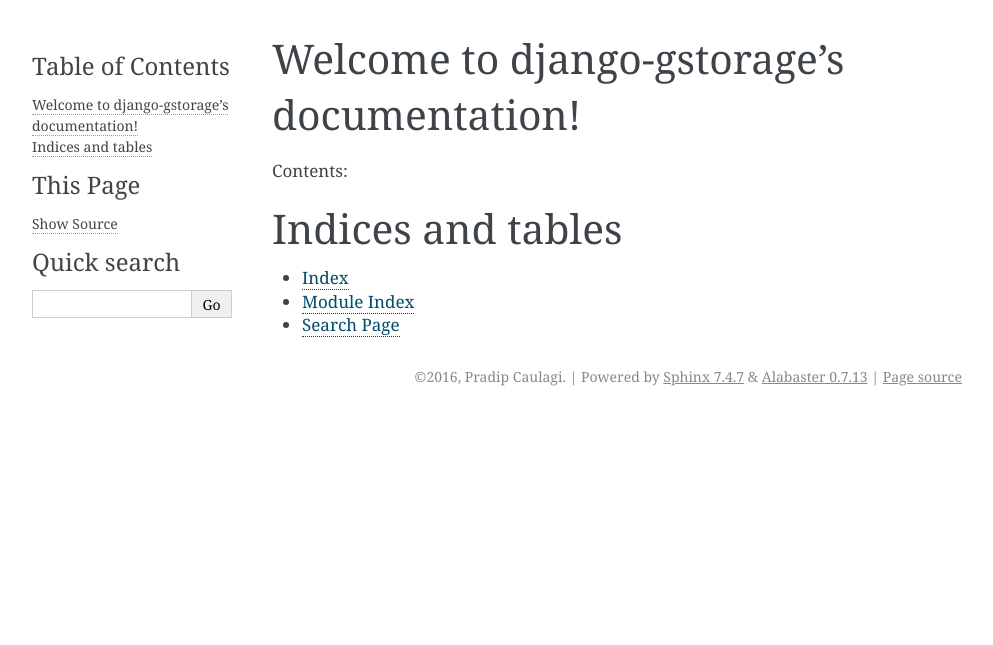
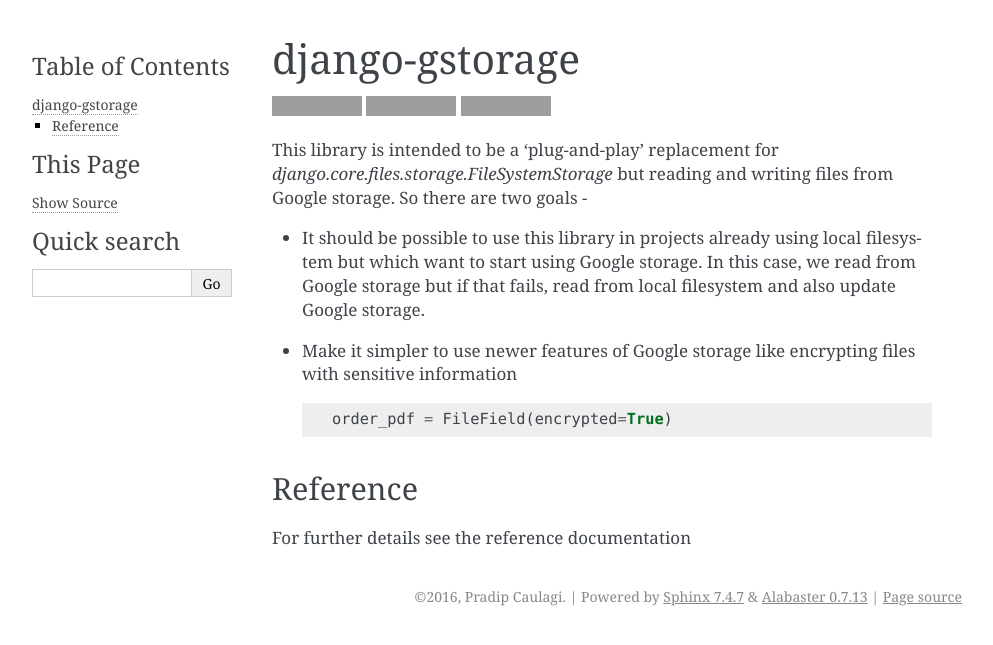
Before and after one commit to fyndiq/django-gstorage, a Sphinx documentation site: the page built from docs/index.rst, in a window 1280 px wide. Shown: the top 645 px of the page, without its empty margins (148-1141 px from the left). Built offline with Sphinx 7.4.7, drawn with Linux system fonts in a browser that asks for light colours; grey boxes are pictures that could not be loaded.

Commit message:
Use rst for README to have consistency

```diff
--- /dev/null
+++ b/README.rst
@@ -0,0 +1,29 @@
+django-gstorage
+===============
+
+.. image:: https://travis-ci.org/fyndiq/django-gstorage.svg?branch=master
+    :alt: Travis CI Status
+    :target: https://travis-ci.org/fyndiq/django-gstorage
+
+.. image:: https://coveralls.io/repos/github/fyndiq/django-gstorage/badge.svg?branch=master
+   :alt: Coverage status
+   :target: https://coveralls.io/github/fyndiq/django-gstorage?branch=master
+
+.. image:: https://img.shields.io/badge/license-MIT-blue.svg
+   :alt: License MIT
+
+This library is intended to be a 'plug-and-play' replacement
+for `django.core.files.storage.FileSystemStorage` but reading
+and writing files from Google storage. So there are two goals -
+
+- It should be possible to use this library in projects already
+  using local filesystem but which want to start using Google storage.
+  In this case, we read from Google storage but if that fails, read
+  from local filesystem and also update Google storage.
+
+- Make it simpler to use newer features of Google storage like
+  encrypting files with sensitive information
+
+  ::
+
+	  order_pdf = FileField(encrypted=True)
--- a/docs/index.rst
+++ b/docs/index.rst
@@ -1,21 +1,9 @@
-.. django-gstorage documentation master file, created by
-   sphinx-quickstart on Sun Oct 16 20:51:46 2016.
-   You can adapt this file completely to your liking, but it should at least
-   contain the root `toctree` directive.
+.. include:: ../README.rst
 
-Welcome to django-gstorage's documentation!
-===========================================
+Reference
+---------
 
-Contents:
+For further details see the reference documentation
 
 .. toctree::
    :maxdepth: 2
-
-
-
-Indices and tables
-==================
-
-* :ref:`genindex`
-* :ref:`modindex`
-* :ref:`search`
```
Also changed, not shown: README.md (deleted, +0 -26 lines).
